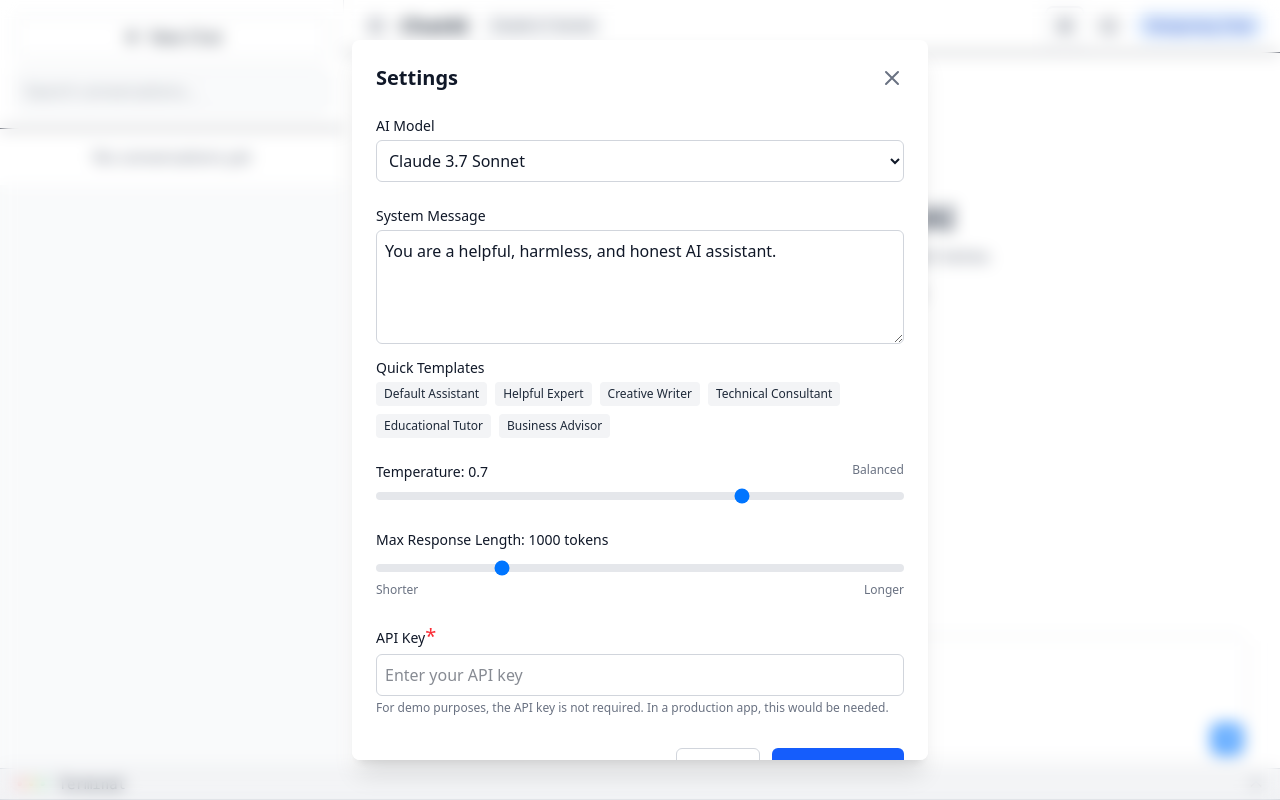
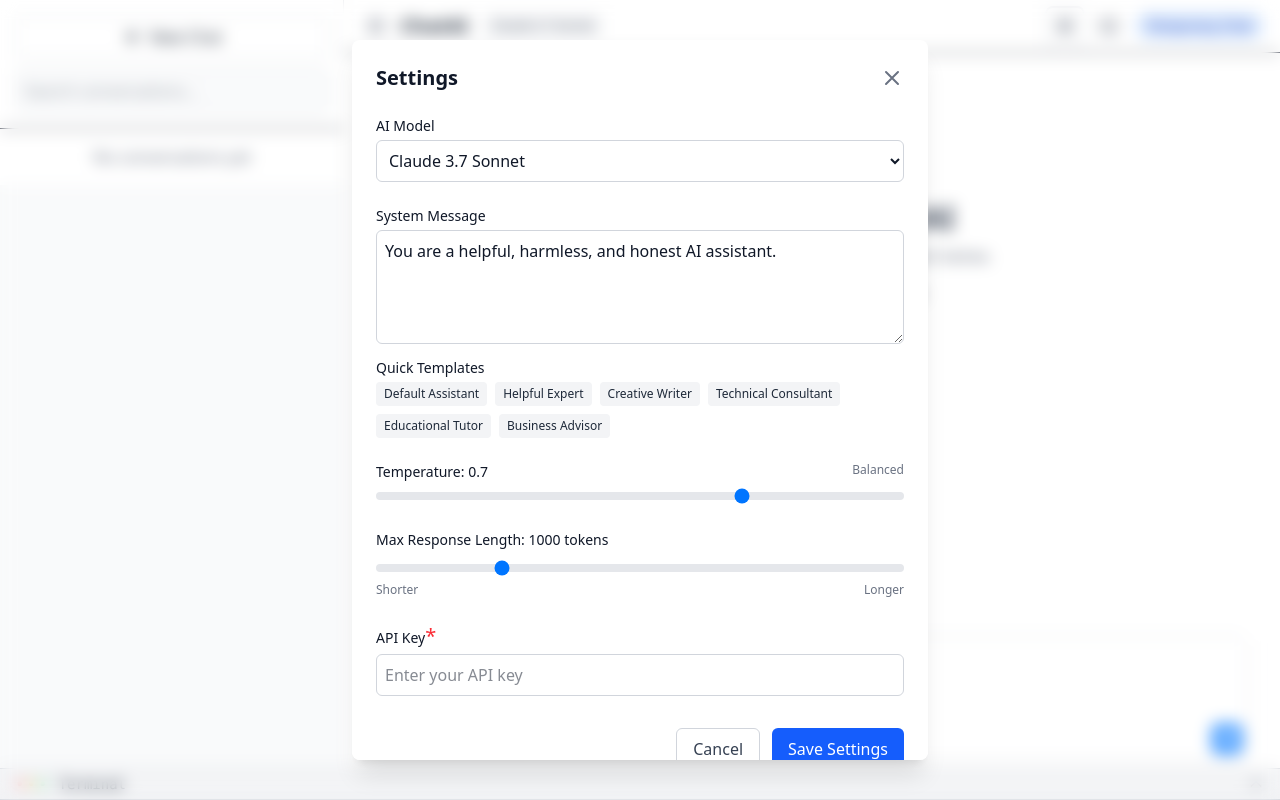
Before and after one commit to code-abdulrehman/chatai, a Next.js app: page / in a window 1280 px wide. Both pictures are taken after a click on the button 1064 px from the left and 26 px from the top of the page. Built offline with nearby package versions, Linux system fonts and the light colour scheme.

Commit message:
minor fix

```diff
--- a/src/app/components/SettingsModal.js
+++ b/src/app/components/SettingsModal.js
@@ -251,9 +251,6 @@
                   placeholder="Enter your API key"
                   className={`w-full p-2 border rounded-md dark:bg-gray-700 dark:border-gray-600 dark:text-white bg-white border-gray-300 text-gray-900`}
                 />
-                <p className={`mt-1 text-xs dark:text-gray-400 text-gray-500`}>
-                  For demo purposes, the API key is not required. In a production app, this would be needed.
-                </p>
               </div>
             </div>
 
```
